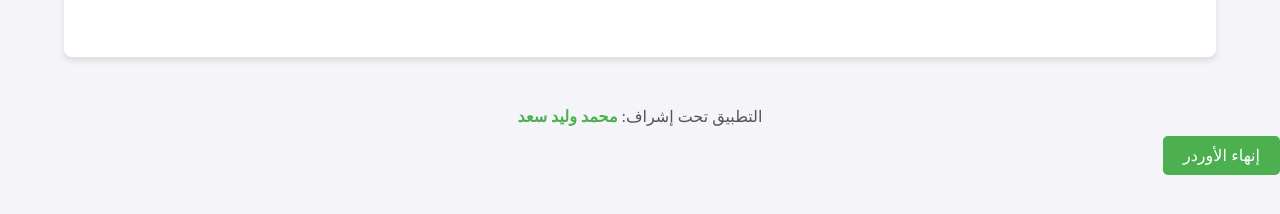
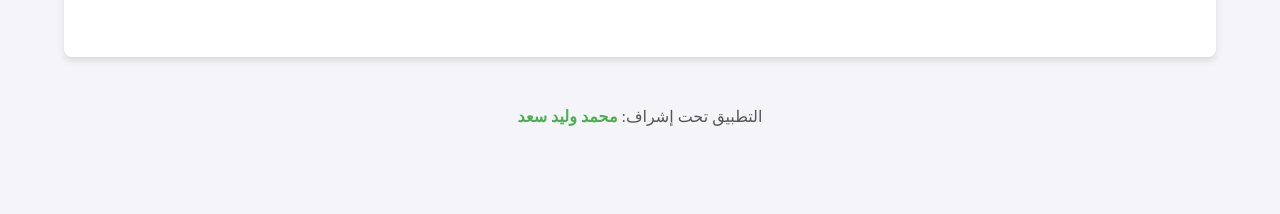
Before and after one commit to Mohamed2222106/baba-abdo-1, a plain HTML site: page index.html in a window 1280 px wide. Shown: the part 140-354 px from the top of the page. Drawn offline with Linux system fonts and the light colour scheme.

Commit message:
Update index.html
Signed-off-by: Mohamed2222106 <mo.waaled@gmail.com>

```diff
--- a/index.html
+++ b/index.html
@@ -96,7 +96,6 @@
   </footer>
 
   </div>
-<button onclick="endOrder(1)">إنهاء الأوردر</button>
 
   <script src="script.js"></script>
 </body>
```
